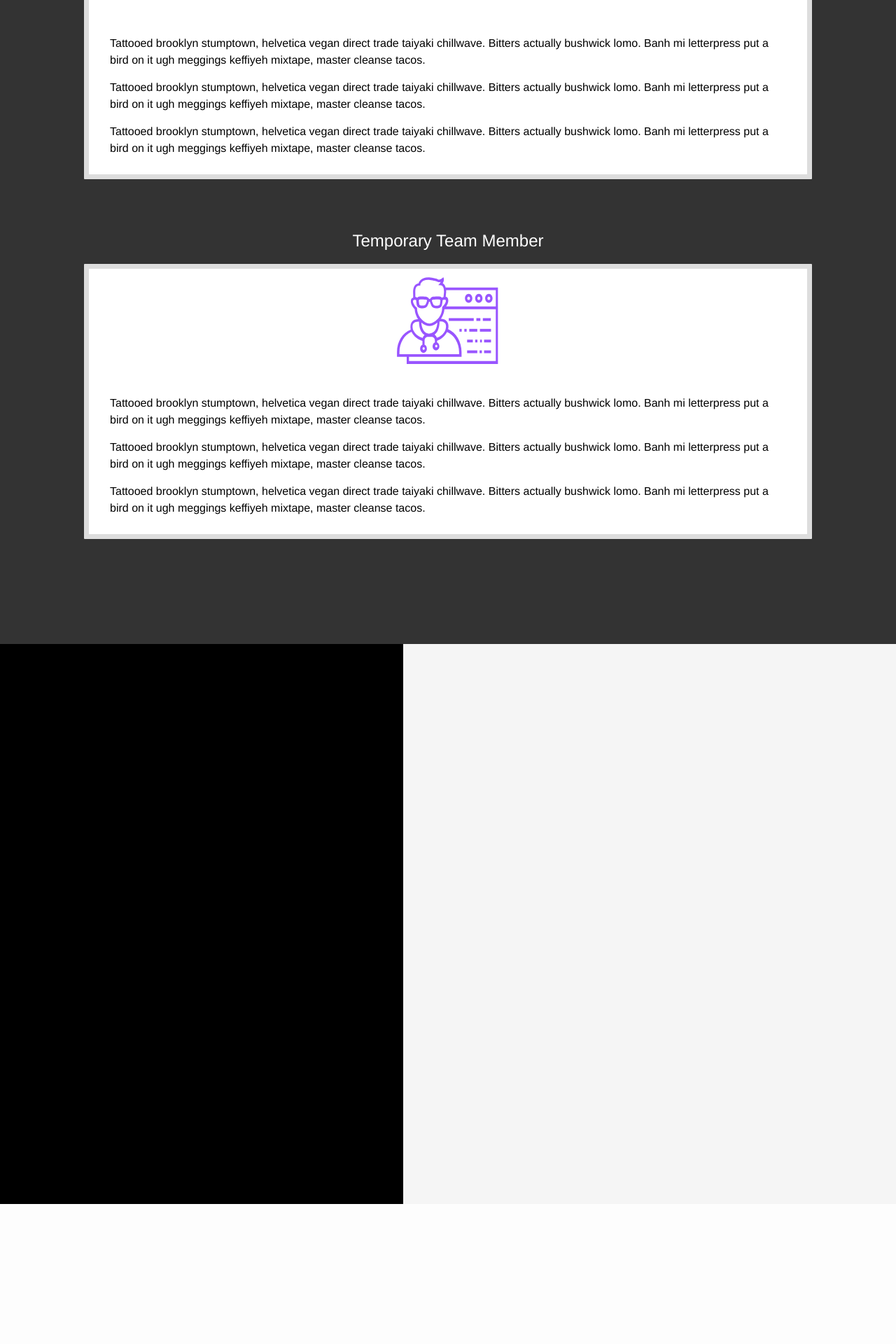
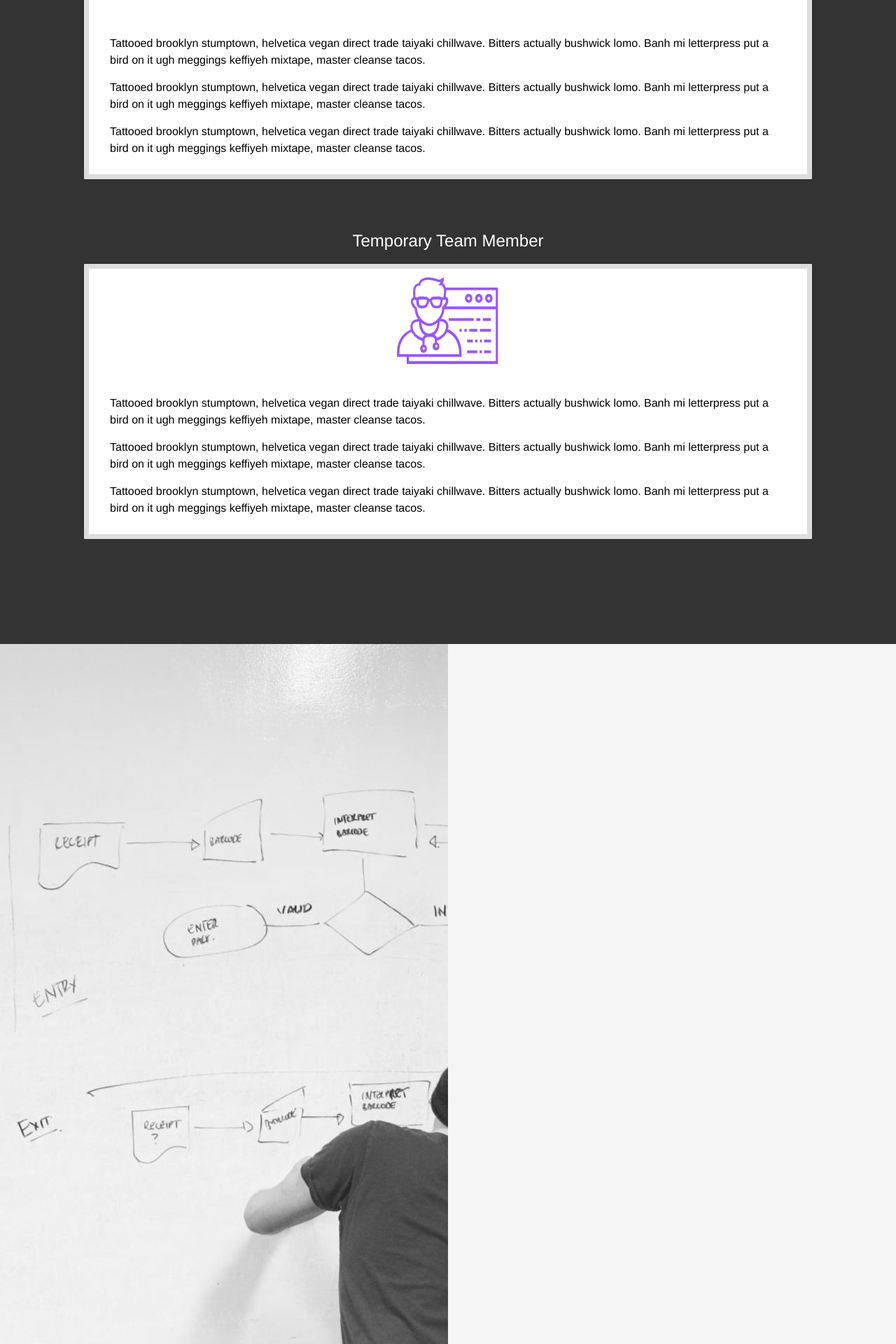
Before and after one commit to Andrew-Max/qubitix, a Jekyll site: the page built from index.html, in a window 1280 px wide. Shown: the part 1835-3755 px from the top of the page at 70% size. Built offline with Jekyll 4.4.1, drawn with Linux system fonts in a browser that asks for light colours; nearby versions of some CDN libraries; before the commit the page ends 3555 px from its top, so only the background shows below that.

Commit message:
get started asset

```diff
--- a/_sass/_home.scss
+++ b/_sass/_home.scss
@@ -38,17 +38,16 @@ $light-background: #f5f5f5;
 
 .home.top-level .section.get-started {
   .start-panel {
-    height: 800px;
+    height: 1000px;
     float: left;
 
     &.image-container {
-      background: black;
-      width: 45%;
+      background-image: url(/assets/images/whiteboard2.jpg);
+      width: 50%;
     }
     &.content-container {
       background: $light-background;
-      width: 55%;
-
+      width: 50%;
     }
   }
 }
--- a/index.html
+++ b/index.html
@@ -89,10 +89,9 @@ layout: default
     </div>
   </div>
 
+  <!-- make this responsive -->
   <div class="section get-started clearfix">
-    <div class="start-panel image-container">
-
-    </div>
+    <div class="start-panel image-container"></div>
 
     <div class="start-panel content-container">
 
```
Also changed, not shown: assets/images/whiteboard.jpg (added), assets/images/whiteboard2.jpg (added).
